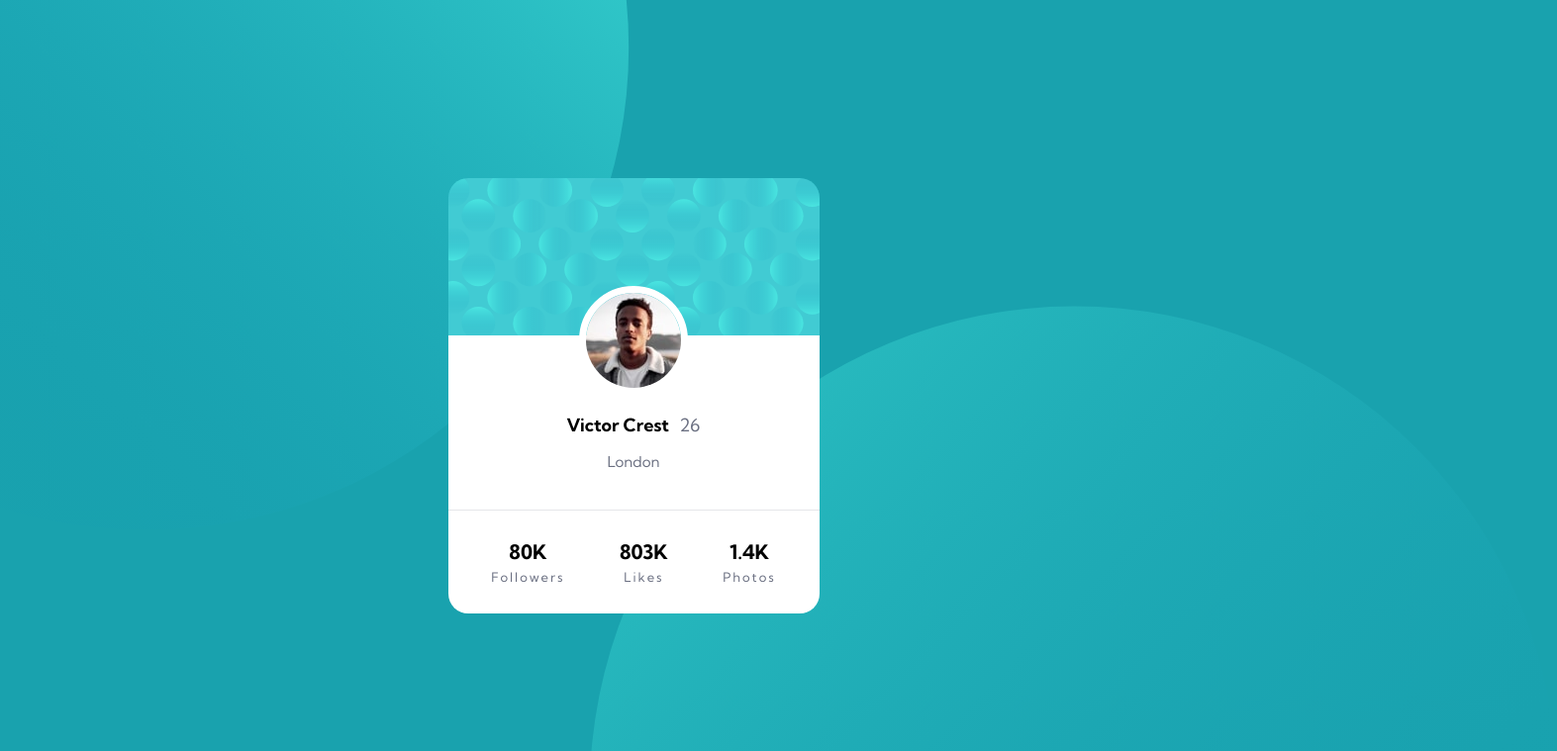
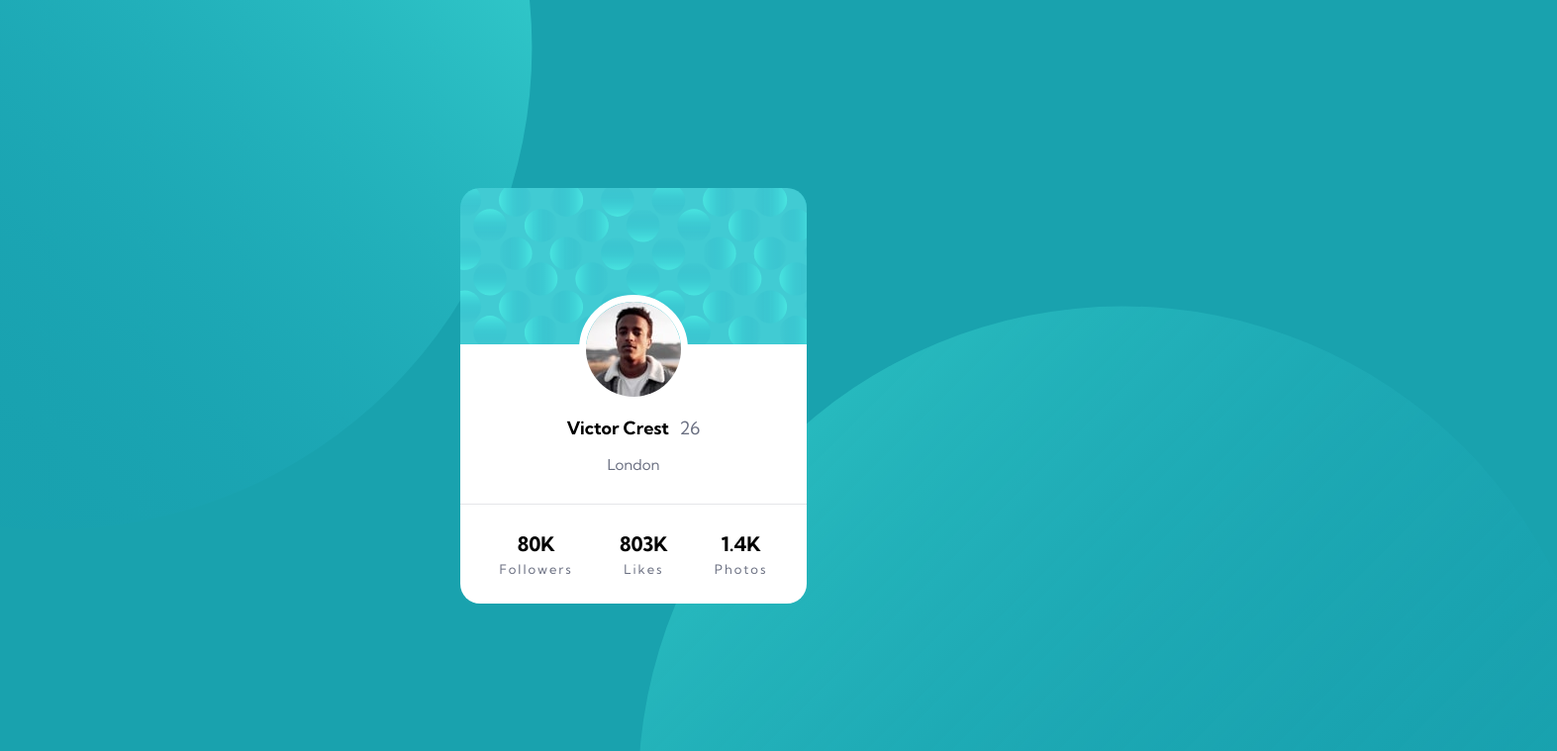
Before and after one commit to WAtuchei/FrontEndMentor-Lv1-ProfileCard, a plain HTML site: page index.html in a window 1280 px wide. Shown: the top 759 px of the page at 99% size, 1573 px wide, since content can reach past the window. Drawn offline with Linux system fonts and the light colour scheme.

Commit message:
Complete

```diff
--- a/index.css
+++ b/index.css
@@ -18,10 +18,9 @@
 
     --Namesize: 18px;
 }
-html {overflow: hidden;}
 body {
     min-height: 100vh;
-    min-width: 100vw;
+    max-width: 1440px;
     display: flex;
     flex-direction: column;
     justify-content: center;
@@ -30,8 +29,8 @@ body {
 }
 
 .card-main {
-    width: 375px;
-    height: 440px;
+    max-width: 375px;
+    height: 420px;
     display: flex;
     flex-direction: column;
     justify-content: center;
@@ -111,15 +110,28 @@ body {
     position: absolute;
     left: 0;
     top: 0;
-    transform: translate(-35%, -45% );
+    transform: translate(-30%, -45% );
 }
 .bg-img2 {
-    position: absolute;
+    position: fixed;
     right: 0;
     bottom: 0;
-    transform: translate(30%, 50% );
+    transform: translate(20%, 50% );
 }
 
 @media only screen and (max-width: 450px) {
-
+    .bg-img1 {
+        transform: translate(-50%, -15% );
+    }
+    .bg-img2 {
+        transform: translate(50%, 30% );
+    }
 }
+@media only screen and (min-width: 420px) and (max-width: 1300px) {
+    .bg-img1 {
+        transform: translate(-45%, -45% );
+    }
+    .bg-img2 {
+        transform: translate(35%, 50% );
+    }
+}
--- a/index.html
+++ b/index.html
@@ -10,13 +10,14 @@
    <link rel="stylesheet" href="index.css">
 
    <title>Frontend Mentor | Profile card component</title>
-
 </head>
-
 <body>
    <!-- BG image -->
    <section class="BG bg-img1">
       <img src="images/bg-pattern-top.svg" alt="BG img">
+   </section>
+   <section class="BG bg-img2">
+      <img src="images/bg-pattern-bottom.svg" alt="BG img">
    </section>
 
    <!-- Card -->
@@ -50,11 +51,6 @@
          </div>
       </section>
    </main>
-
-   <!-- BG image -->
-   <section class="BG bg-img2">
-      <img src="images/bg-pattern-bottom.svg" alt="BG img">
-   </section>
 </body>
 
 </html>
```
